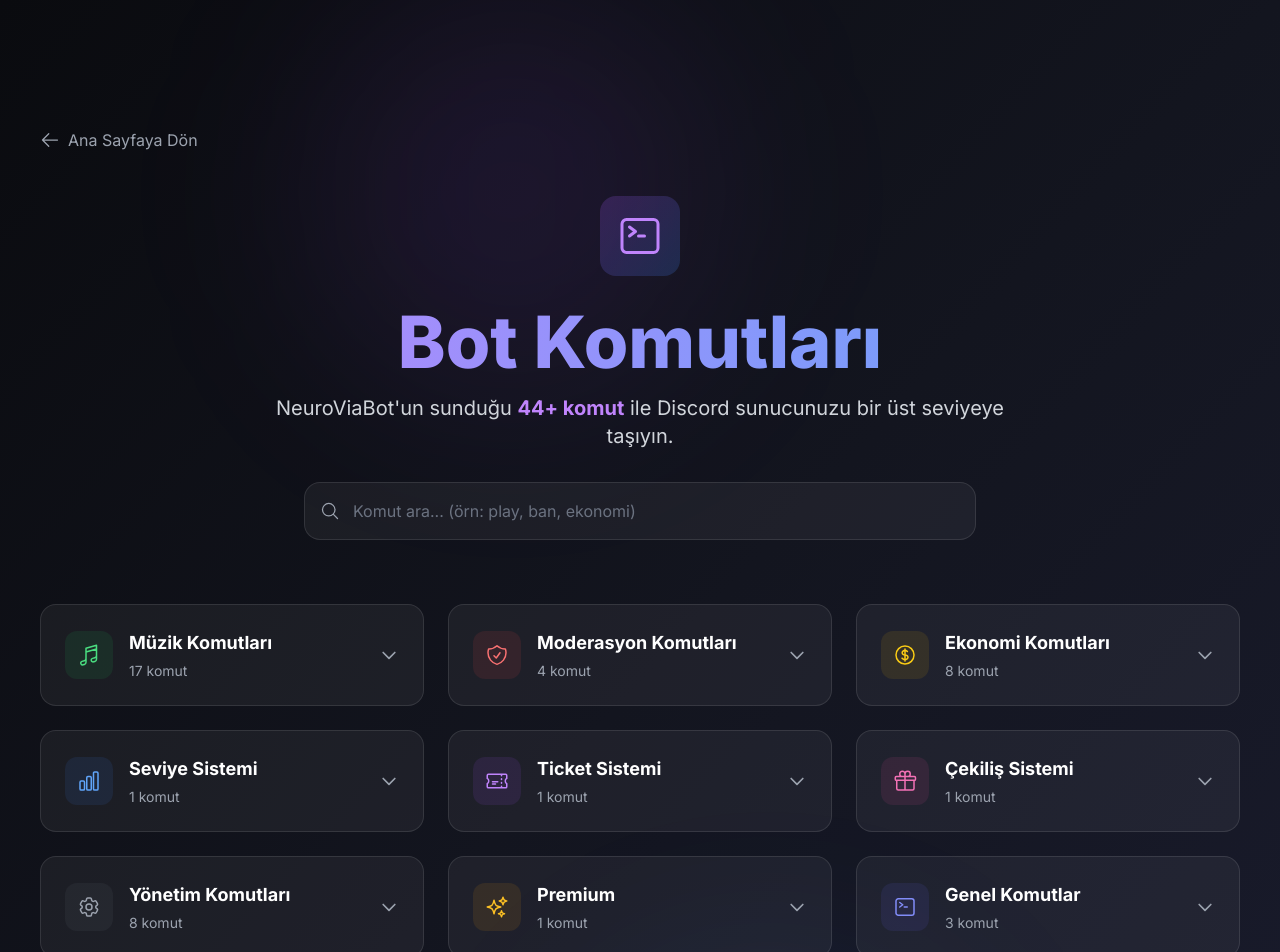
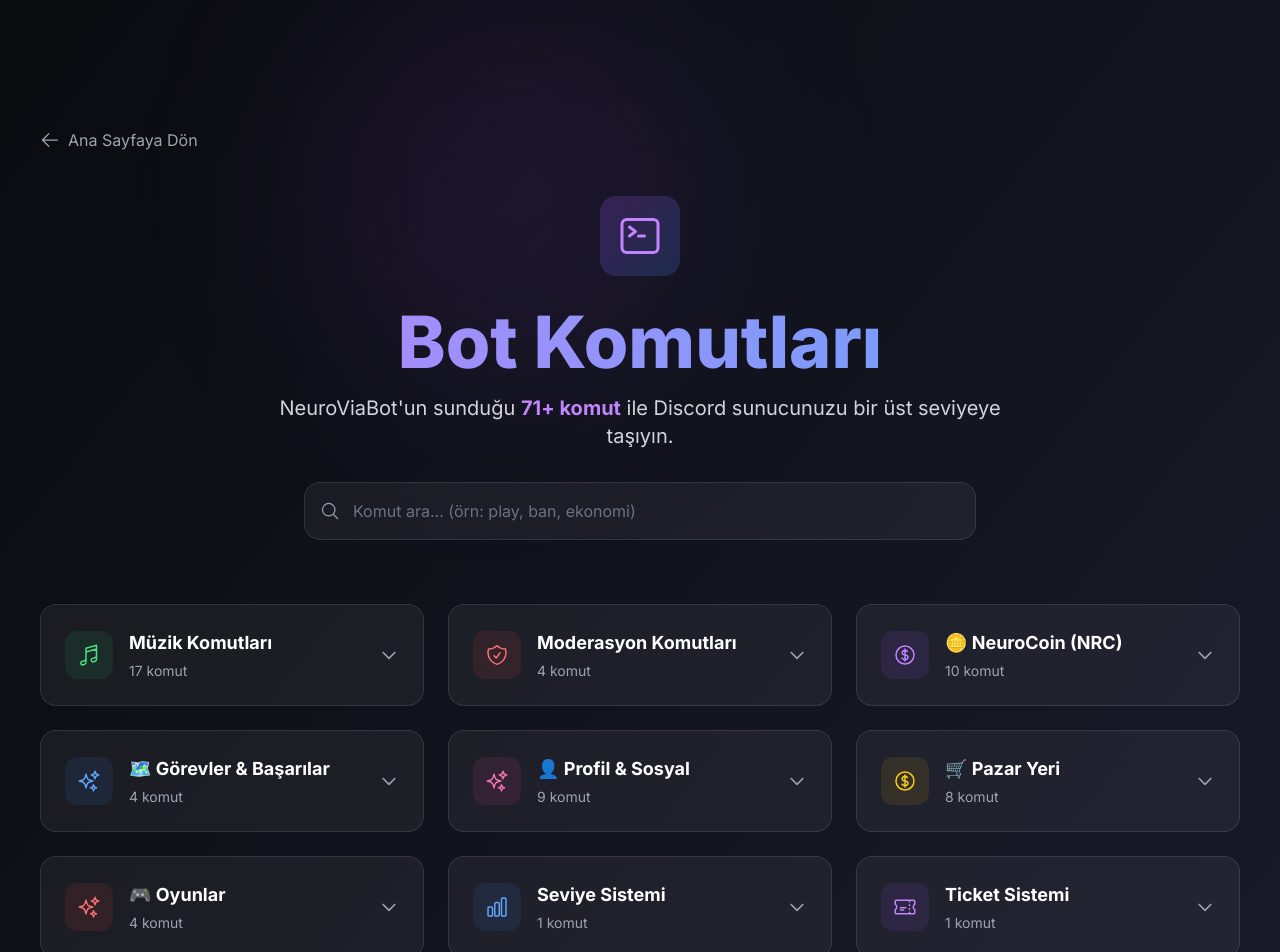
Before and after one commit to kxrk0/neuroviabot-discord, a Next.js app in the folder neuroviabot-frontend/: page /komutlar in a window 1280 px wide. Shown: the top 952 px of the page. Built offline with nearby package versions, Linux system fonts and the light colour scheme.

Commit message:
Phase 1.2 PARTIAL: Update commands page with NeuroCoin, Quest, Profile, Marketplace, and Leaderboard categories - 50+ new commands documented

```diff
--- a/neuroviabot-frontend/app/komutlar/page.tsx
+++ b/neuroviabot-frontend/app/komutlar/page.tsx
@@ -71,15 +71,74 @@ const commandCategories: Category[] = [
     ]
   },
   {
-    id: 'economy',
-    name: 'Ekonomi Komutları',
+    id: 'neurocoin',
+    name: '🪙 NeuroCoin (NRC)',
+    icon: <CurrencyDollarIcon className="w-6 h-6" />,
+    color: 'purple',
+    commands: [
+      { name: '/economy balance', description: 'NeuroCoin bakiyeni görüntüle', usage: '/economy balance [kullanıcı]' },
+      { name: '/economy daily', description: 'Günlük NRC ödülünü al (500-1000 NRC)', usage: '/economy daily' },
+      { name: '/economy work', description: 'Çalış ve NRC kazan (200-500 NRC)', usage: '/economy work' },
+      { name: '/economy transfer', description: 'Başka kullanıcıya NRC gönder', usage: '/economy transfer <kullanıcı> <miktar>' },
+      { name: '/economy deposit', description: 'Bankaya NRC yatır', usage: '/economy deposit <miktar>' },
+      { name: '/economy withdraw', description: 'Bankadan NRC çek', usage: '/economy withdraw <miktar>' },
+      { name: '/economy leaderboard', description: 'NRC zenginlik sıralaması', usage: '/economy leaderboard [tür]' },
+      { name: '/economy stats', description: 'NRC istatistikleri', usage: '/economy stats [kullanıcı]' },
+      { name: '/economy convert', description: 'Eski coinleri NRC\'ye çevir', usage: '/economy convert' },
+      { name: '/economy portfolio', description: 'NRC portföyünü görüntüle', usage: '/economy portfolio' }
+    ]
+  },
+  {
+    id: 'quest',
+    name: '🗺️ Görevler & Başarılar',
+    icon: <SparklesIcon className="w-6 h-6" />,
+    color: 'blue',
+    commands: [
+      { name: '/quest list', description: 'Mevcut görevleri görüntüle', usage: '/quest list [tür]' },
+      { name: '/quest progress', description: 'Görev ilerlemeni kontrol et', usage: '/quest progress' },
+      { name: '/quest claim', description: 'Tamamlanan görev ödülünü al', usage: '/quest claim <görev-id>' },
+      { name: '/quest daily', description: 'Günlük görevleri görüntüle', usage: '/quest daily' }
+    ]
+  },
+  {
+    id: 'profile',
+    name: '👤 Profil & Sosyal',
+    icon: <SparklesIcon className="w-6 h-6" />,
+    color: 'pink',
+    commands: [
+      { name: '/profile view', description: 'Profil görüntüle', usage: '/profile view [kullanıcı]' },
+      { name: '/profile bio', description: 'Bio ayarla', usage: '/profile bio <metin>' },
+      { name: '/profile color', description: 'Profil rengi ayarla', usage: '/profile color <renk>' },
+      { name: '/profile badge', description: 'Rozet yönetimi', usage: '/profile badge <işlem> [rozet]' },
+      { name: '/leaderboard neurocoin', description: 'NRC sıralaması', usage: '/leaderboard neurocoin [kapsam]' },
+      { name: '/leaderboard activity', description: 'Aktivite sıralaması', usage: '/leaderboard activity <tür>' },
+      { name: '/leaderboard trading', description: 'Ticaret hacmi sıralaması', usage: '/leaderboard trading' },
+      { name: '/leaderboard quests', description: 'Görev tamamlama sıralaması', usage: '/leaderboard quests' },
+      { name: '/leaderboard streak', description: 'En uzun streak sıralaması', usage: '/leaderboard streak' }
+    ]
+  },
+  {
+    id: 'marketplace',
+    name: '🛒 Pazar Yeri',
     icon: <CurrencyDollarIcon className="w-6 h-6" />,
     color: 'yellow',
     commands: [
-      { name: '/economy', description: 'Ekonomi sistemini yönetir', usage: '/economy', permissions: 'Yönetici' },
-      { name: '/buy', description: 'Marketten ürün satın alır', usage: '/buy <ürün>' },
-      { name: '/shop', description: 'Sunucu marketini gösterir', usage: '/shop' },
-      { name: '/inventory', description: 'Envanterini görüntüler', usage: '/inventory' },
+      { name: '/market-config enable', description: 'Sunucu pazar yerini aç/kapat', usage: '/market-config enable <durum>', permissions: 'Yönetici' },
+      { name: '/market-config tax', description: 'İşlem vergisi ayarla', usage: '/market-config tax <oran>', permissions: 'Yönetici' },
+      { name: '/market-config allow-global', description: 'Global pazar erişimi', usage: '/market-config allow-global <durum>', permissions: 'Yönetici' },
+      { name: '/market-config min-price', description: 'Minimum ilan fiyatı', usage: '/market-config min-price <fiyat>', permissions: 'Yönetici' },
+      { name: '/market-config max-price', description: 'Maximum ilan fiyatı', usage: '/market-config max-price <fiyat>', permissions: 'Yönetici' },
+      { name: '/market-config blacklist', description: 'Eşya türlerini yasakla', usage: '/market-config blacklist <tür> <yasakla>', permissions: 'Yönetici' },
+      { name: '/market-config view', description: 'Mevcut ayarları görüntüle', usage: '/market-config view', permissions: 'Yönetici' },
+      { name: '/market-config reset', description: 'Ayarları sıfırla', usage: '/market-config reset', permissions: 'Yönetici' }
+    ]
+  },
+  {
+    id: 'games',
+    name: '🎮 Oyunlar',
+    icon: <SparklesIcon className="w-6 h-6" />,
+    color: 'red',
+    commands: [
       { name: '/blackjack', description: 'Blackjack oyunu oynar', usage: '/blackjack <miktar>' },
       { name: '/coinflip', description: 'Yazı-tura atar', usage: '/coinflip <miktar> <seçim>' },
       { name: '/dice', description: 'Zar atar', usage: '/dice <miktar>' },
```
